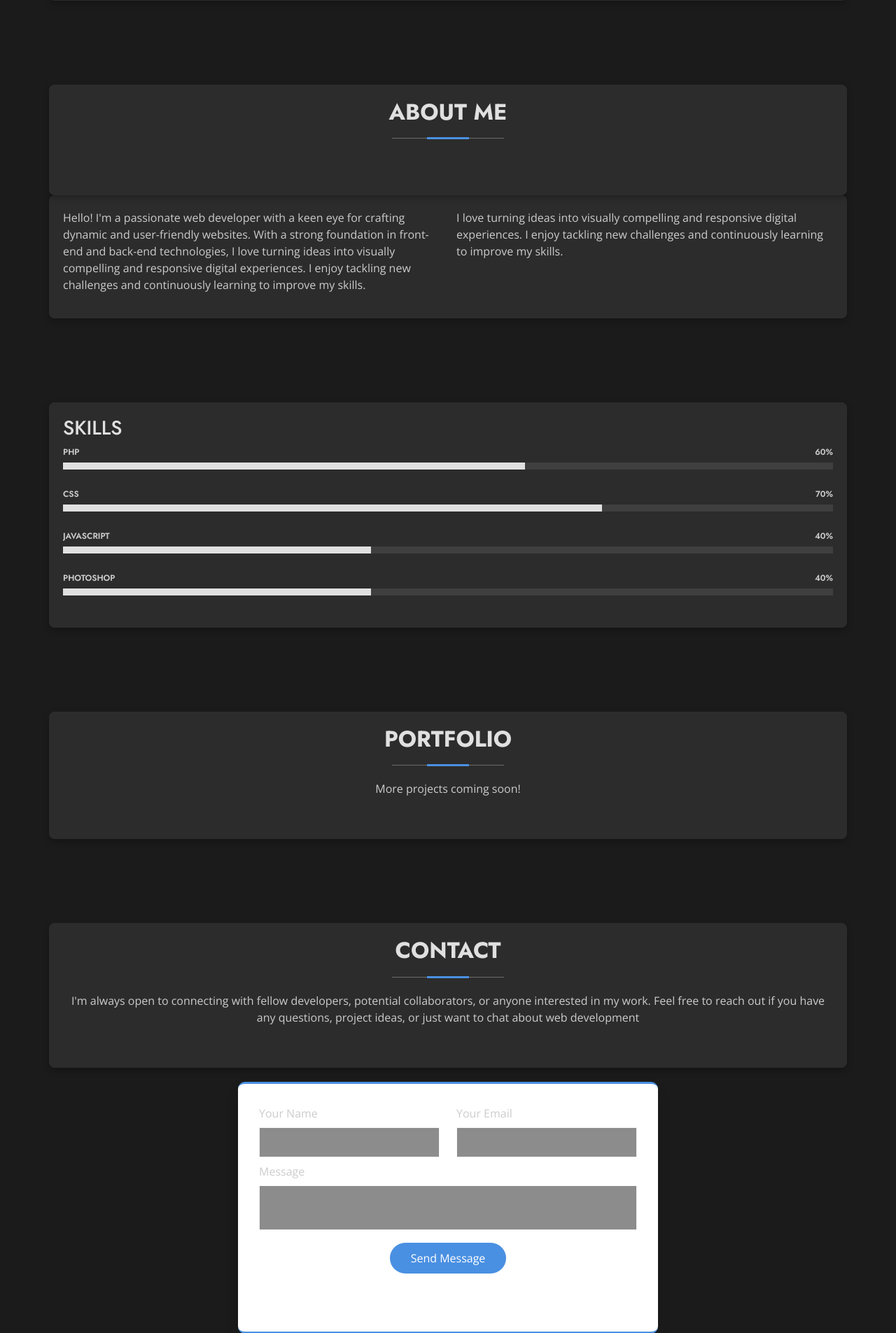
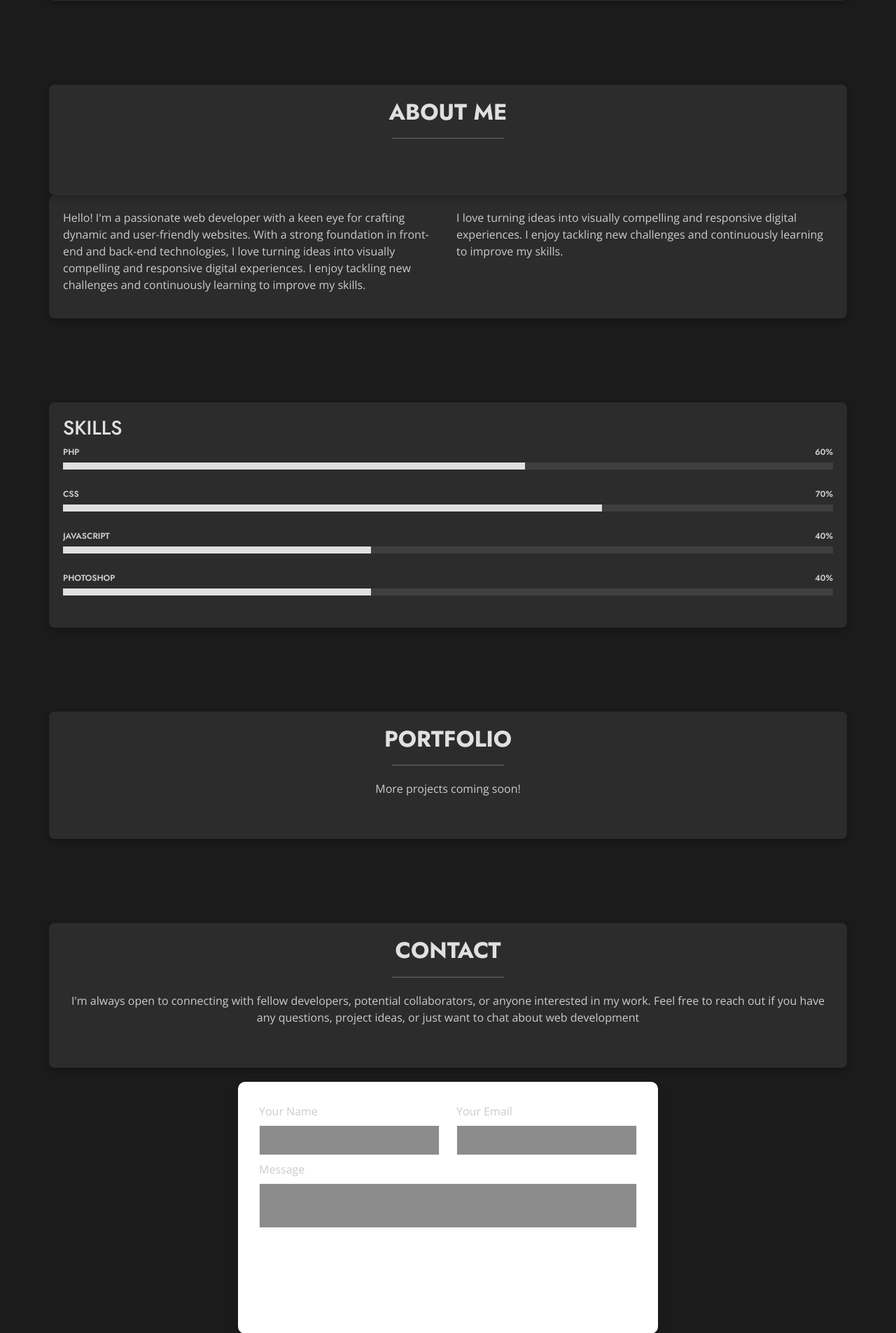
Before and after one commit to Cozmou/stephenweb, a PHP site: page / in a window 1280 px wide. Shown: the part 697-2602 px from the top of the page at 70% size. Run offline with PHP 8.4, Linux system fonts and the light colour scheme.

Commit message:
surface color

```diff
--- a/assets/css/main.css
+++ b/assets/css/main.css
@@ -14,7 +14,7 @@
   /* Light gray for main text */
   --heading-color: #e0e0e0;
   /* Light color for headings, to stand out on the dark background */
-  --accent-color: #4a90e2;
+  --accent-color: ##2c2c2c;
   /* Muted blue accent color for buttons, links, and other interactive elements */
   --surface-color: #2c2c2c;
   /* Dark surface color for cards and containers to add subtle contrast */
```
